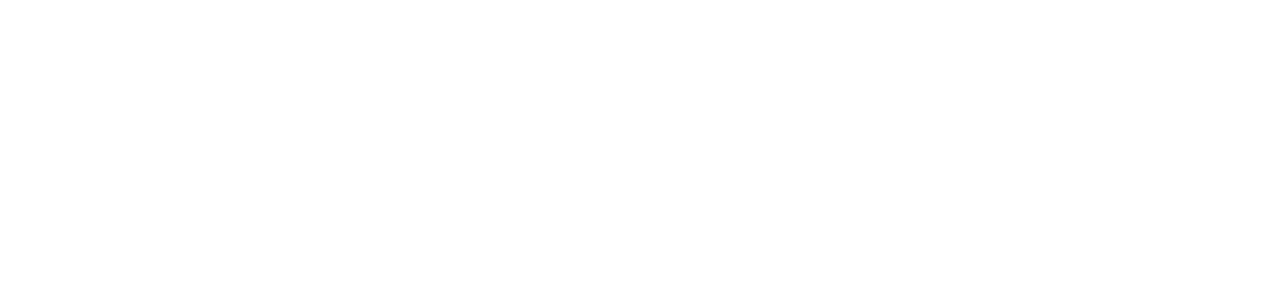
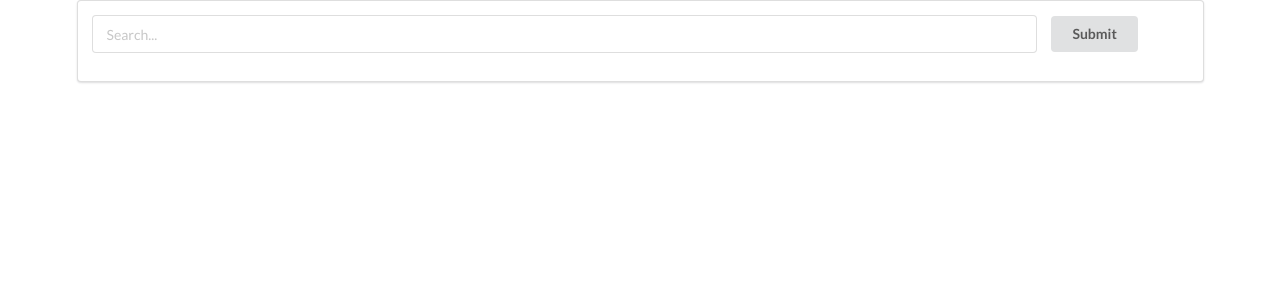
Before and after one commit to adityatawade12/Youtube-Video-Player, a React (Create React App) app: page / in a window 1280 px wide. Shown: the top 300 px of the page. Built offline with nearby package versions, Linux system fonts and the light colour scheme.

Commit message:
added searchbar

```diff
--- a/public/index.html
+++ b/public/index.html
@@ -24,6 +24,10 @@
       work correctly both with client-side routing and a non-root public URL.
       Learn how to configure a non-root public URL by running `npm run build`.
     -->
+    <link
+  rel="stylesheet"
+  href="https://cdnjs.cloudflare.com/ajax/libs/semantic-ui/2.4.1/semantic.min.css"
+/>
     <title>React App</title>
   </head>
   <body>
--- a/src/App.js
+++ b/src/App.js
@@ -1,12 +1,19 @@
-import logo from './logo.svg';
 import './App.css';
 
-function App() {
-  return (
-    <div className="App">
+import React, { Component } from 'react'
+import SearchBar from './components/SearchBar';
 
-    </div>
-  );
+export default class App extends Component {
+  submitData=(e)=>{
+    console.log("bye")
+  }
+  render() {
+    return (
+      <div className='ui container'>
+        <SearchBar onSubmit={this.submitData}/>
+
+      </div>
+
+    );
+  }
 }
-
-export default App;
--- /dev/null
+++ b/src/components/SearchBar.js
@@ -0,0 +1,39 @@
+import React, { Component } from 'react'
+
+export default class SearchBar extends Component {
+    state={text:""}
+
+    changeHandler=(e)=>{
+        this.setState({text:e.target.value})
+
+    }
+
+    handleSubmit=(e)=>{
+        e.preventDefault();
+
+        // console.log(this.state.text)
+        this.props.onSubmit(this.state.text)
+    }
+
+
+  render() {
+    return (
+        <div className='search-bar ui segment'>
+
+      <form className='ui form' onSubmit={(e)=>this.handleSubmit(e)}>
+        <div className="inline fields">
+        <div className="field fourteen wide">
+            <input value={this.state.text} type='text' placeholder='Search...' onChange={this.changeHandler}  />
+
+            </div>
+            <div className="field">
+            <button className="ui button" type="submit">Submit</button>
+            </div>
+        </div>
+
+      </form>
+        </div>
+
+    )
+  }
+}
```
Also changed, not shown: src/App.css (line endings or trailing spaces).
